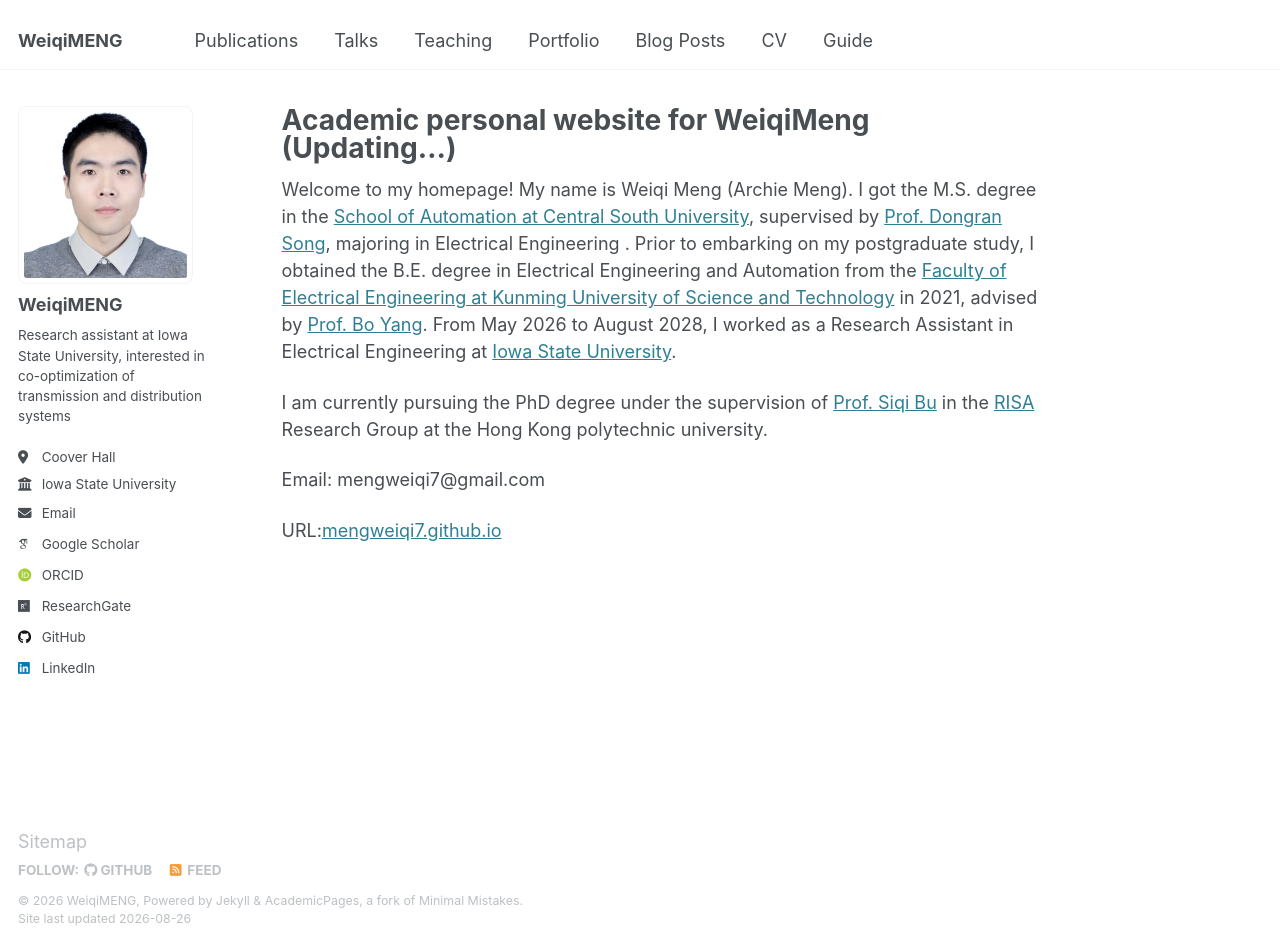
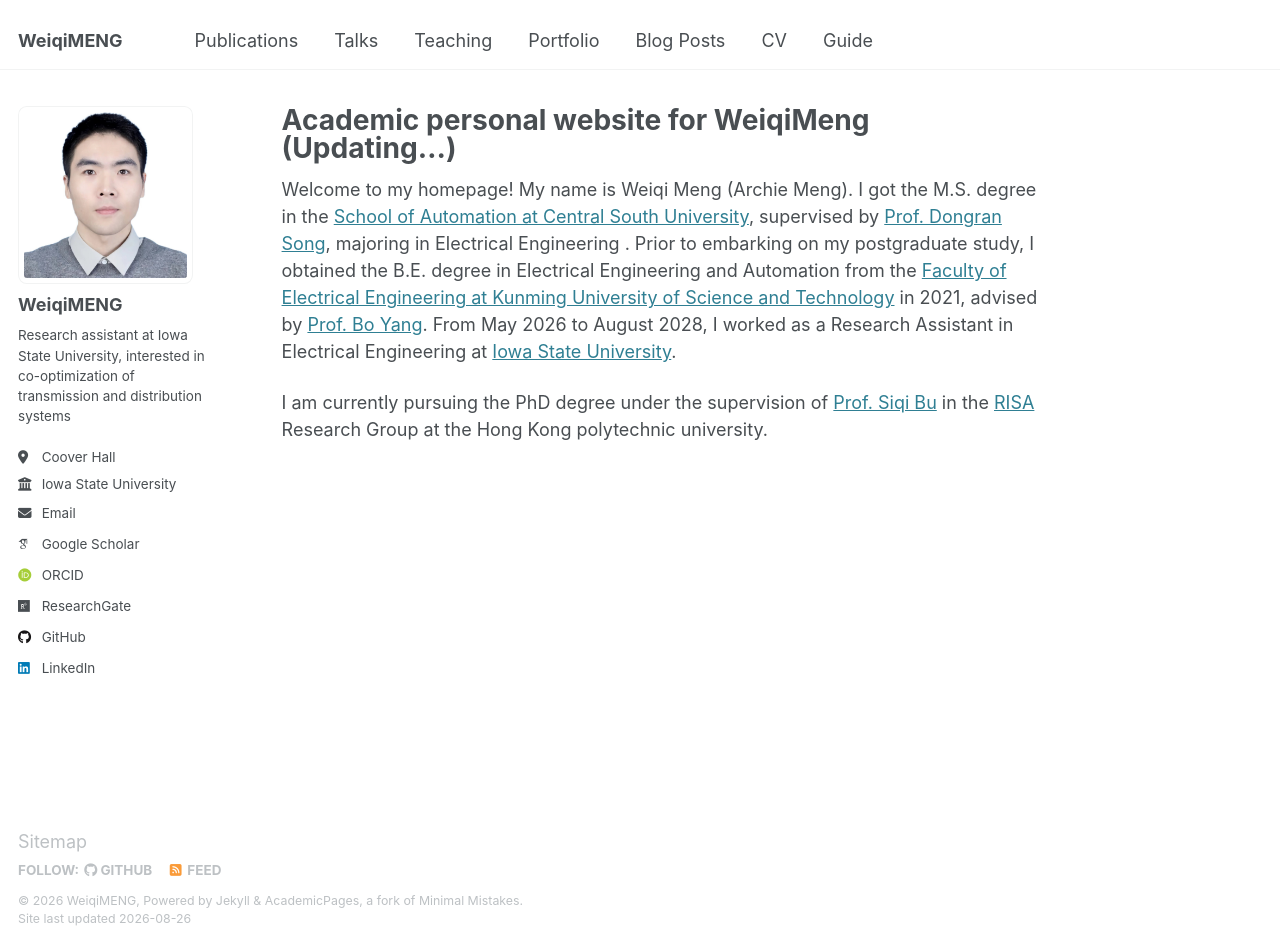
Before and after one commit to mengweiqi7/mengweiqi7.github.io, a Jekyll site: the page built from _pages/about.md, in a window 1280 px wide and 947 px high. Built offline with Jekyll 4.4.1, drawn with Linux system fonts in a browser that asks for light colours; some web fonts are replaced.

Commit message:
Update about.md

```diff
--- a/_pages/about.md
+++ b/_pages/about.md
@@ -13,11 +13,3 @@ redirect_from:
 Welcome to my homepage! My name is Weiqi Meng (Archie Meng). I got the M.S. degree in the [School of Automation at Central South University](https://soa.csu.edu.cn/), supervised by [Prof. Dongran Song](https://faculty.csu.edu.cn/songdongran1/zh_CN/index.htm), majoring in Electrical Engineering . Prior to embarking on my postgraduate study, I obtained the B.E. degree in Electrical Engineering and Automation from the [Faculty of Electrical Engineering at Kunming University of Science and Technology](https://pwee.kmust.edu.cn/index.htm) in 2021, advised by [Prof. Bo Yang](https://pwee.kmust.edu.cn/info/1036/1143.htm). From May 2026 to August 2028, I worked as a Research Assistant in Electrical Engineering at [Iowa State University](https://www.iastate.edu/).
 
 I am currently pursuing the PhD degree under the supervision of [Prof. Siqi Bu](https://www.polyu.edu.hk/eee/people/academic-staff-and-teaching-staff/prof-bu-siqi/) in the [RISA](https://www.researchgate.net/lab/RISA-PolyU-Siqi-Bu) Research Group at the Hong Kong polytechnic university.
-
-
-
-
-
-Email: mengweiqi7@gmail.com
-
-URL:[mengweiqi7.github.io](https://mengweiqi7.github.io/)
```
